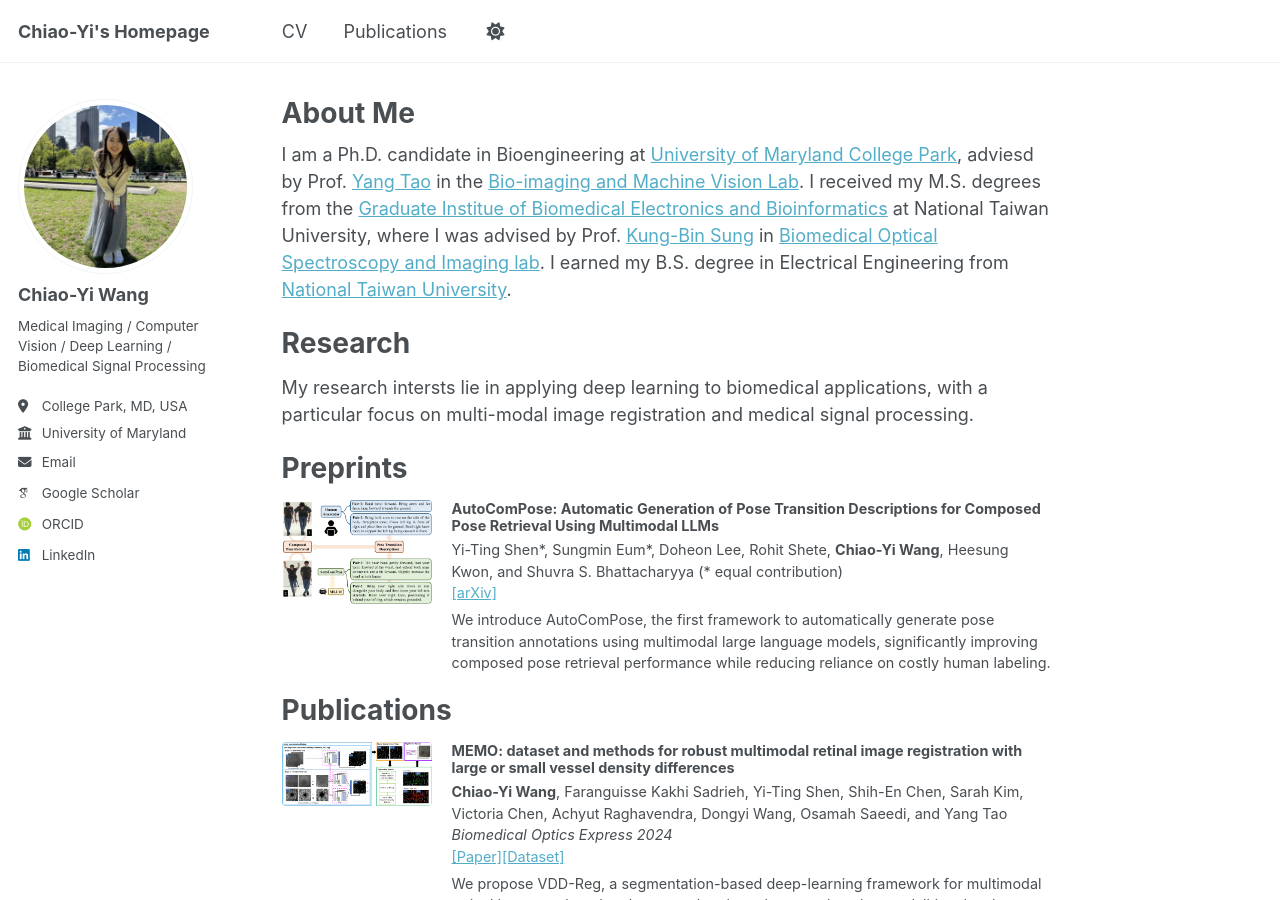
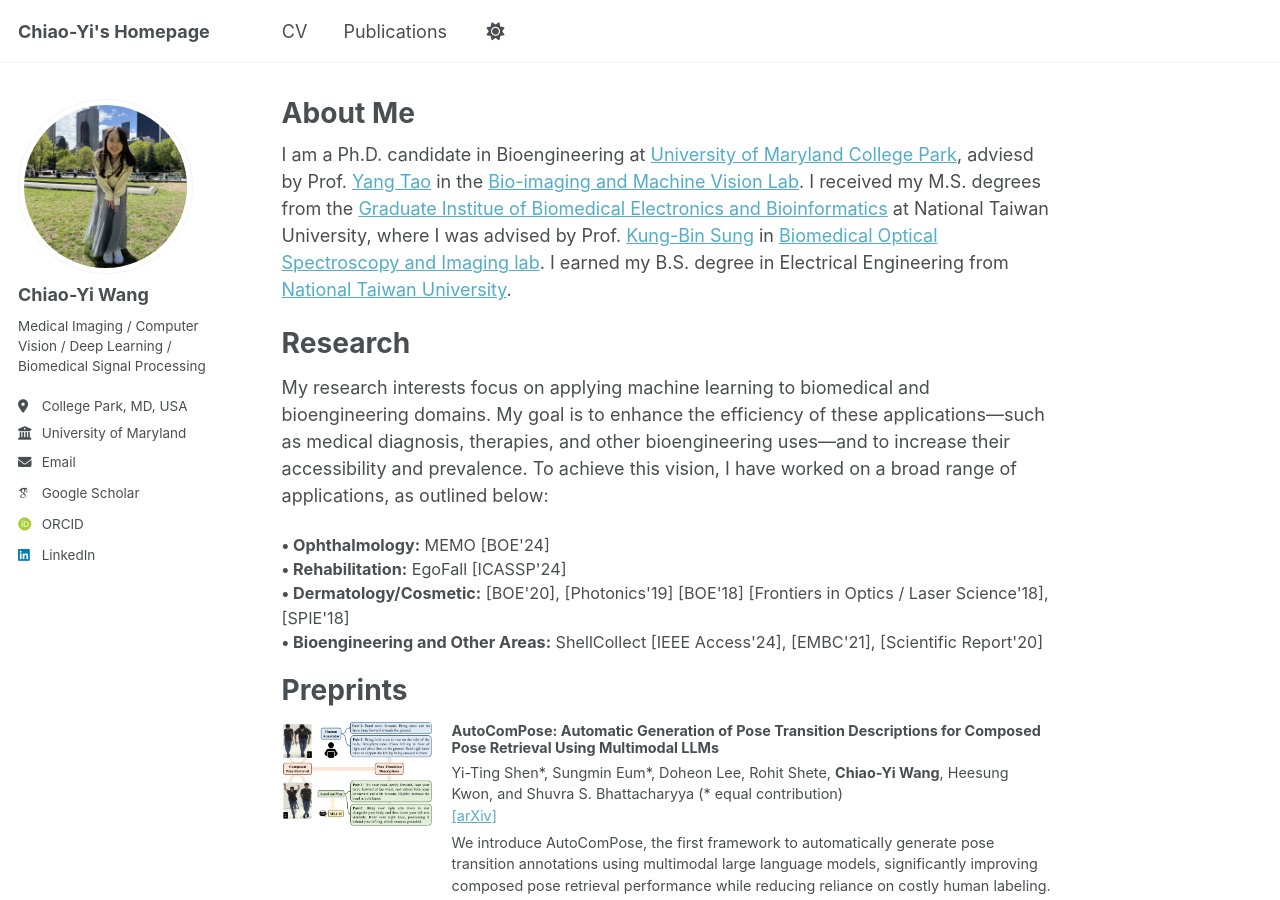
Before and after one commit to chiaoyiwang0424/chiaoyiwang0424.github.io, a Jekyll site: the page built from _pages/about.md, in a window 1280 px wide and 900 px high. Built offline with Jekyll 4.4.1, drawn with Linux system fonts in a browser that asks for light colours; some web fonts are replaced.

Commit message:
update research interests

```diff
--- a/_pages/about.md
+++ b/_pages/about.md
@@ -12,8 +12,14 @@ I am a Ph.D. candidate in Bioengineering at [University of Maryland College Park
 
 Research
 ======
-My research intersts lie in applying deep learning to biomedical applications, with a particular focus on multi-modal image registration and medical signal processing.
+My research interests focus on applying machine learning to biomedical and bioengineering domains. My goal is to enhance the efficiency of these applications—such as medical diagnosis, therapies, and other bioengineering uses—and to increase their accessibility and prevalence. To achieve this vision, I have worked on a broad range of applications, as outlined below:
+<div style="font-size: 0.9em; margin-top: 0; margin-bottom: 20px;">
+<strong>&bull; Ophthalmology:</strong> MEMO [BOE'24]<br>
+<strong>&bull; Rehabilitation:</strong> EgoFall [ICASSP'24]<br>
+<strong>&bull; Dermatology/Cosmetic:</strong> [BOE'20], [Photonics'19] [BOE'18] [Frontiers in Optics / Laser Science'18], [SPIE'18]<br>
+<strong>&bull; Bioengineering and Other Areas:</strong> ShellCollect [IEEE Access'24], [EMBC'21], [Scientific Report'20]<br>
 
+</div>
 
 Preprints
 ======
```
